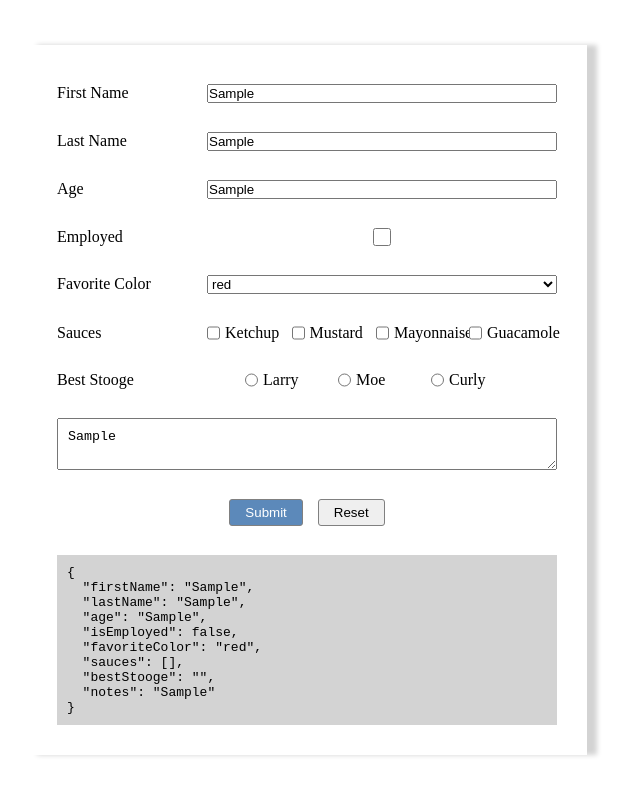
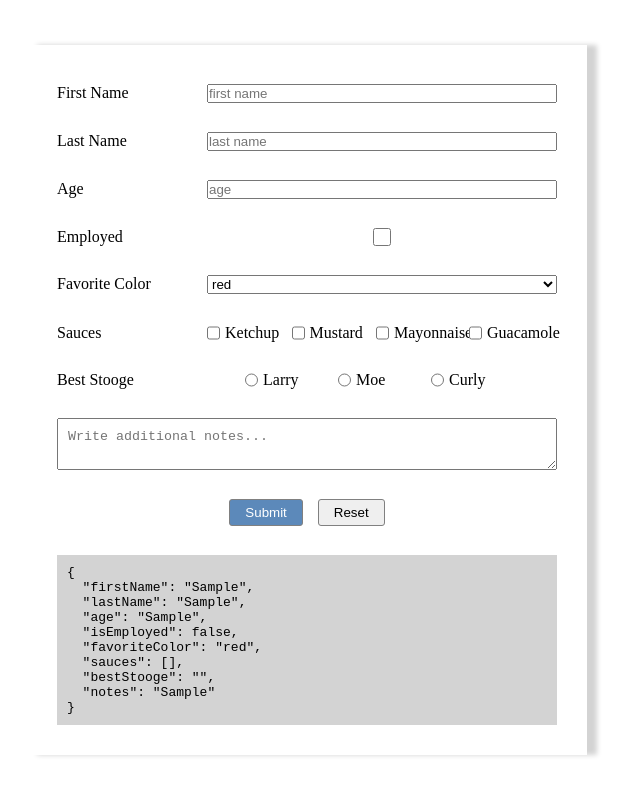
Before and after one commit to soposilverhawk/react-task, a React (Vite) app: page / in a window 1280 px wide. Both pictures are taken after typing "Sample", "Sample", "Sample", "Sample" into the empty fields and a click on the button "Submit". Shown: the top 796 px of the page, without its empty margins (333-973 px from the left). Built offline with nearby package versions, Linux system fonts and the light colour scheme.

Commit message:
added submitted state to generate UI from and modulirzed logic to clear input values on submit and reset

```diff
--- a/src/Form.jsx
+++ b/src/Form.jsx
@@ -13,6 +13,7 @@ function Form({ formData, setFormData, handleFormSubmit, handleFormReset, option
         const updatedSauces = checked
           ? [...prev.sauces, value]
           : prev.sauces.filter((sauce) => sauce !== value);
+          // 2nd line removes the value in case the checkbox is not checked
 
         return { ...prev, sauces: updatedSauces };
       }
--- a/src/FormParent.jsx
+++ b/src/FormParent.jsx
@@ -28,14 +28,11 @@ function FormParent() {
     notes: "",
   });
 
+  const [submittedData, setSubmittedData] = useState(null);
+
   const [isSbumitted, setIsSubmitted] = useState(false);
 
-  const handleFormSubmit = (e) => {
-    e.preventDefault();
-    setIsSubmitted(true);
-  };
-
-  const handleFormReset = () => {
+  const clearFormData = () => {
     setFormData({
       firstName: "",
       lastName: "",
@@ -46,7 +43,18 @@ function FormParent() {
       bestStooge: "",
       notes: "",
     });
+  };
 
+  const handleFormSubmit = (e) => {
+    e.preventDefault();
+    setSubmittedData(formData);
+    setIsSubmitted(true);
+    clearFormData();
+    console.log(submittedData)
+  };
+
+  const handleFormReset = () => {
+    clearFormData();
     setIsSubmitted(false);
   };
 
@@ -55,11 +63,12 @@ function FormParent() {
       <Form
         formData={formData}
         setFormData={setFormData}
+        submittedData={submittedData}
         handleFormSubmit={handleFormSubmit}
         handleFormReset={handleFormReset}
         optionColors={colors}
       />
-      {isSbumitted && <UserInfoDisplay formData={formData} />}
+      {isSbumitted && <UserInfoDisplay submittedData={submittedData} />}
     </div>
   );
 }
--- a/src/UserInfoDisplay.jsx
+++ b/src/UserInfoDisplay.jsx
@@ -1,11 +1,9 @@
 import React from "react";
 
-function UserInfoDisplay({ formData }) {
+function UserInfoDisplay({ submittedData }) {
   return (
     <div className="user-info-display">
-      <pre>
-        {JSON.stringify(formData, null, 2)}
-      </pre>
+      <pre>{JSON.stringify(submittedData, null, 2)}</pre>
     </div>
   );
 }
```
